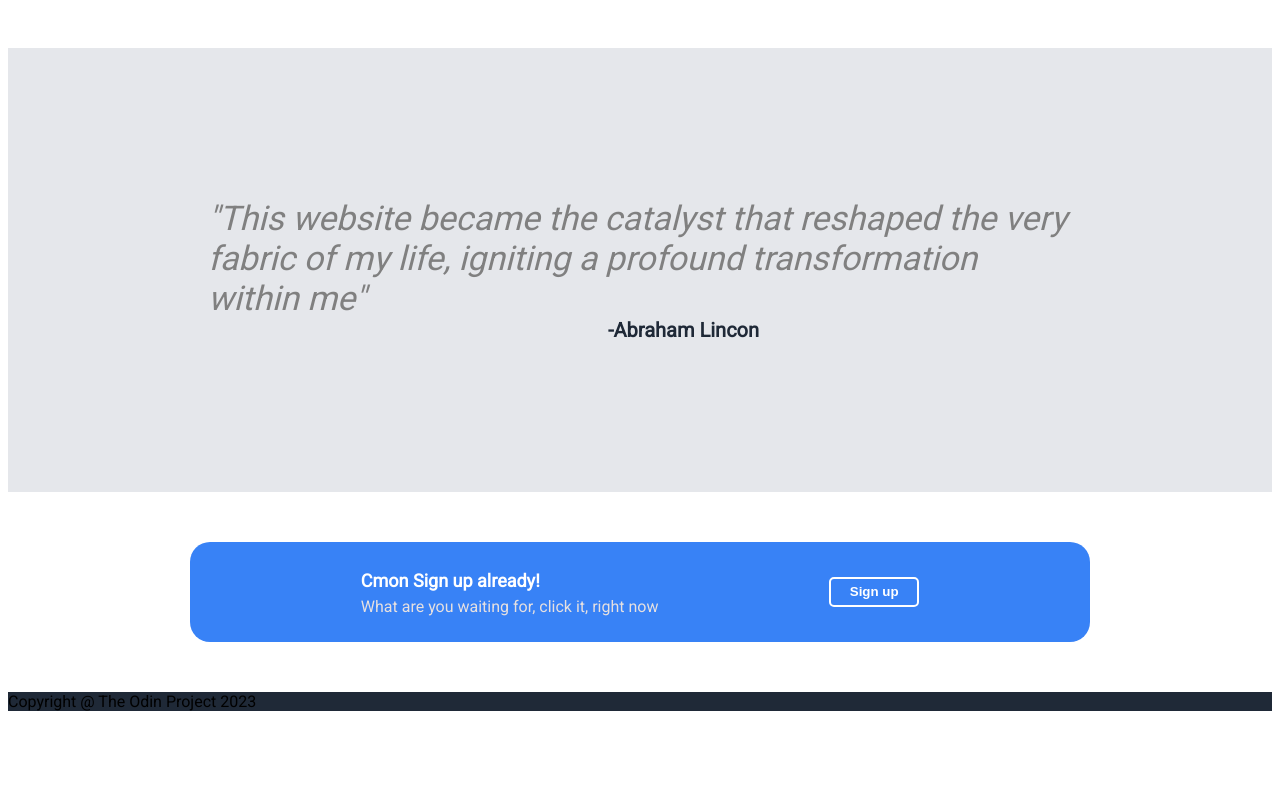
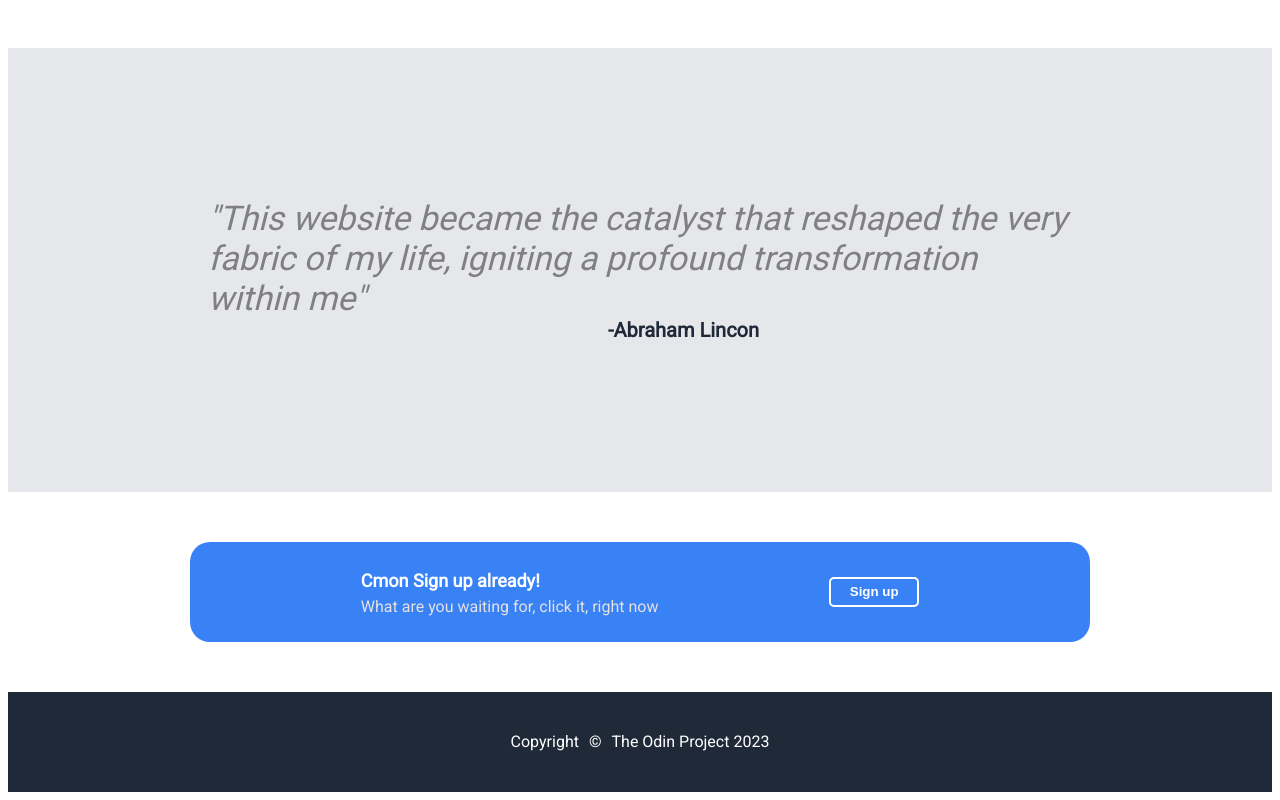
Before and after one commit to WoodenBrick1/Odin-Landing-Page, a plain HTML site: page index.html in a window 1280 px wide. Shown: the part 835-1635 px from the top of the page. Before the commit the page ends 1554 px from the top, so only its background shows below. Drawn offline with Linux system fonts and the light colour scheme.

Commit message:
Finish footer

```diff
--- a/index.html
+++ b/index.html
@@ -67,7 +67,9 @@
 <button>Sign up</button>
 </div>
 <div class="footer">
-    Copyright @ The Odin Project 2023
+    <p>Copyright</p>
+    <p>©</p>
+    <p>The Odin Project 2023</p>
 </div>
 </body>
 
--- a/style.css
+++ b/style.css
@@ -160,3 +160,12 @@ button {
 .call button {
     border: 2px solid white;
 }
+
+.footer {
+    height:100px;
+    color: white;
+    display: flex;
+    justify-content: center;
+    align-items: center;
+    gap: 10px;
+}
```
